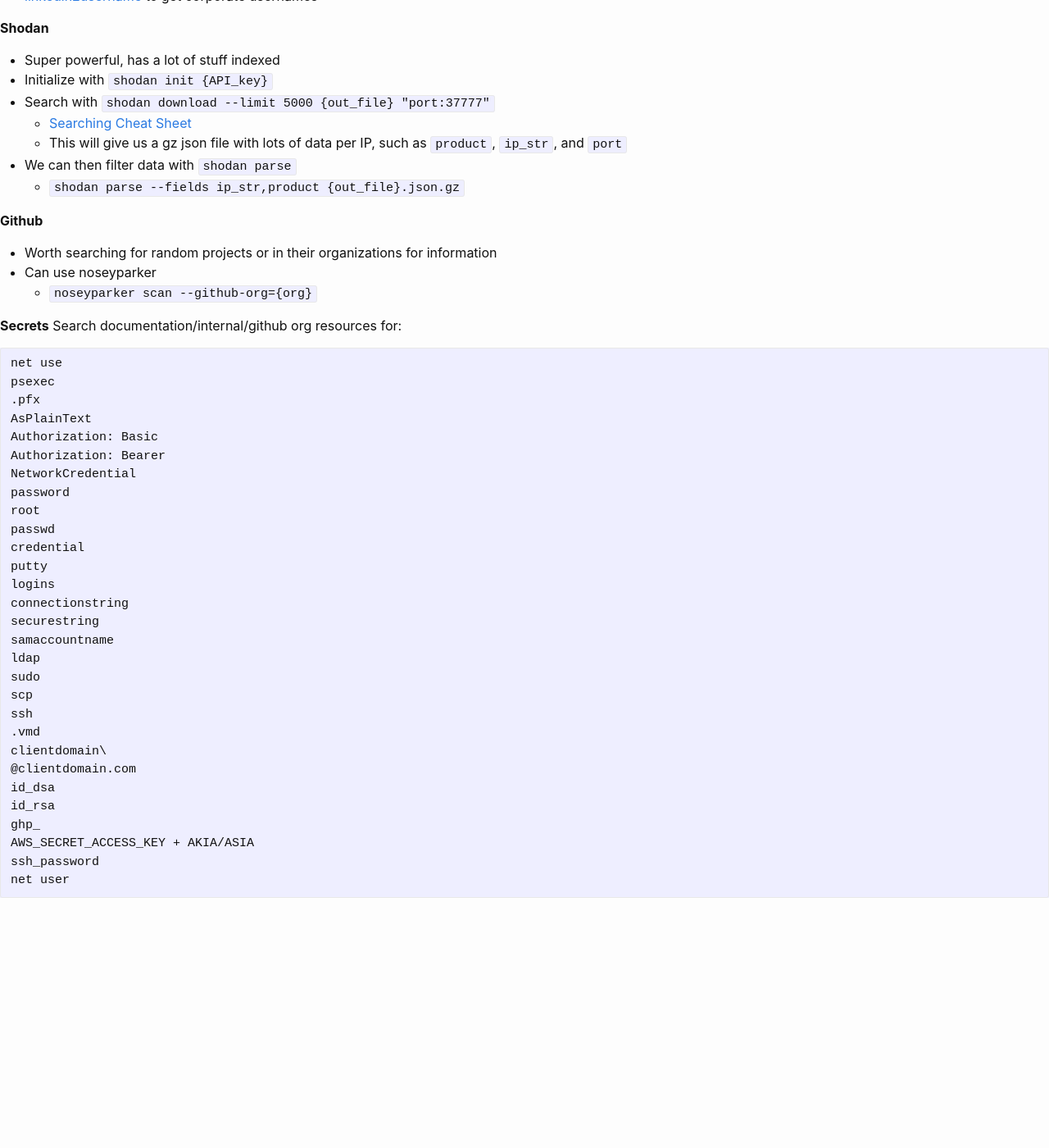
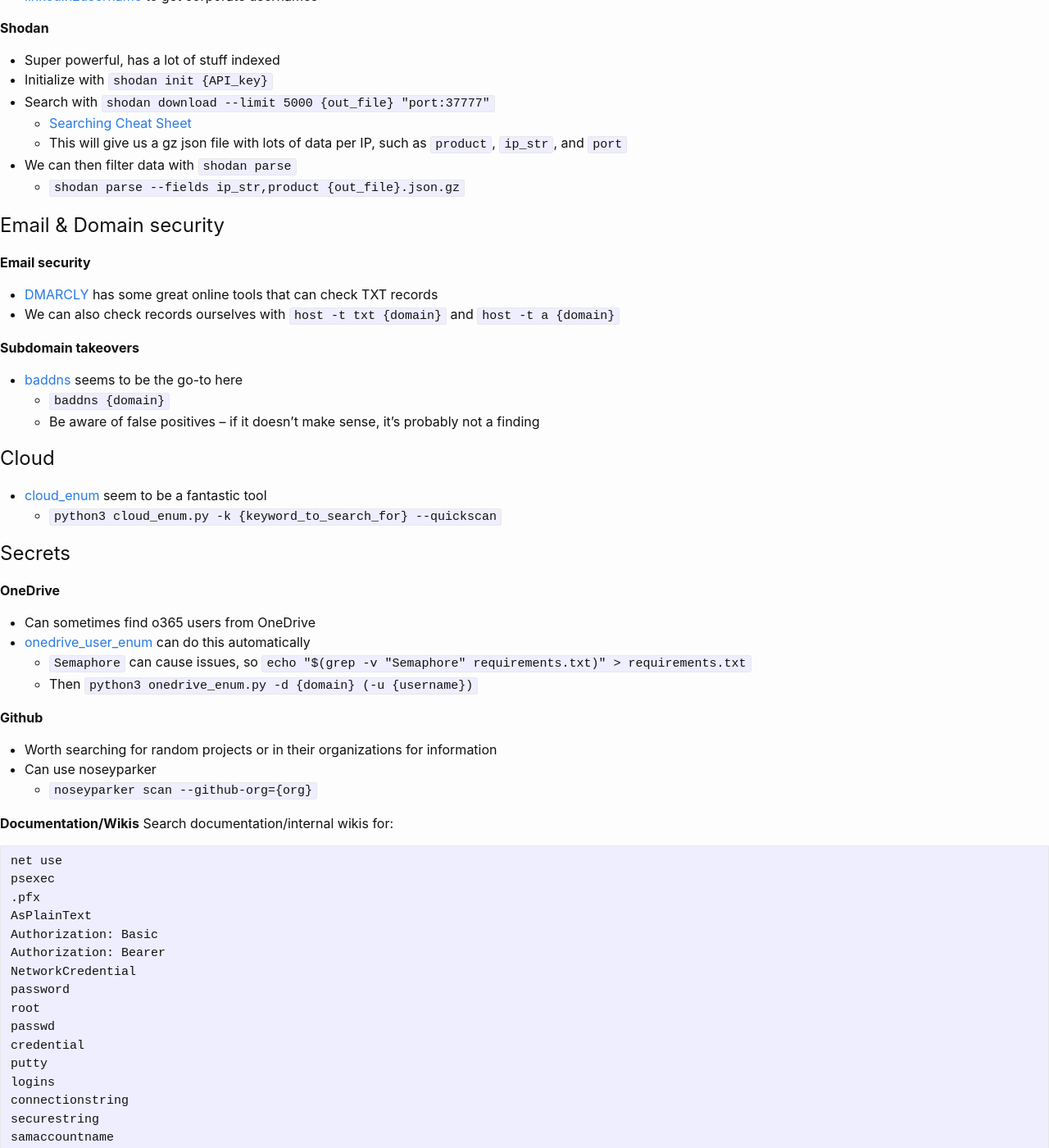
Before and after one commit to KhaelK138/KhaelK138.github.io, a Jekyll site: the page built from markdown/Externals.md, in a window 1280 px wide and 1400 px high, scrolled down 1175 px. Shown: the whole window at 82% size. Built offline with Jekyll 4.4.1, drawn with Linux system fonts in a browser that asks for light colours; our own code applies the rules of GitHub Pages for plain Markdown files; before the commit the page ends 2285 px from its top, so only the background shows below that.

Commit message:
updated externals

````diff
--- a/markdown/Externals.md
+++ b/markdown/Externals.md
@@ -58,13 +58,37 @@
 - We can then filter data with `shodan parse`
   - `shodan parse --fields ip_str,product {out_file}.json.gz`
 
+## Email & Domain security
+
+**Email security**
+- [DMARCLY](https://dmarcly.com/tools/) has some great online tools that can check TXT records
+- We can also check records ourselves with `host -t txt {domain}` and `host -t a {domain}`
+
+**Subdomain takeovers**
+- [baddns](https://github.com/blacklanternsecurity/baddns) seems to be the go-to here
+  - `baddns {domain}`
+  - Be aware of false positives -- if it doesn't make sense, it's probably not a finding
+
+## Cloud
+- [cloud_enum](https://github.com/initstring/cloud_enum) seem to be a fantastic tool
+  - `python3 cloud_enum.py -k {keyword_to_search_for} --quickscan`
+
+
+## Secrets
+
+**OneDrive**
+- Can sometimes find o365 users from OneDrive
+- [onedrive_user_enum](https://github.com/nyxgeek/onedrive_user_enum) can do this automatically
+  - `Semaphore` can cause issues, so `echo "$(grep -v "Semaphore" requirements.txt)" > requirements.txt`
+  - Then `python3 onedrive_enum.py -d {domain} (-u {username})`
+
 **Github**
 - Worth searching for random projects or in their organizations for information
 - Can use noseyparker
   - `noseyparker scan --github-org={org}`
 
-**Secrets**
-Search documentation/internal/github org resources for:
+**Documentation/Wikis**
+Search documentation/internal wikis for:
 
 ```
 net use
````
